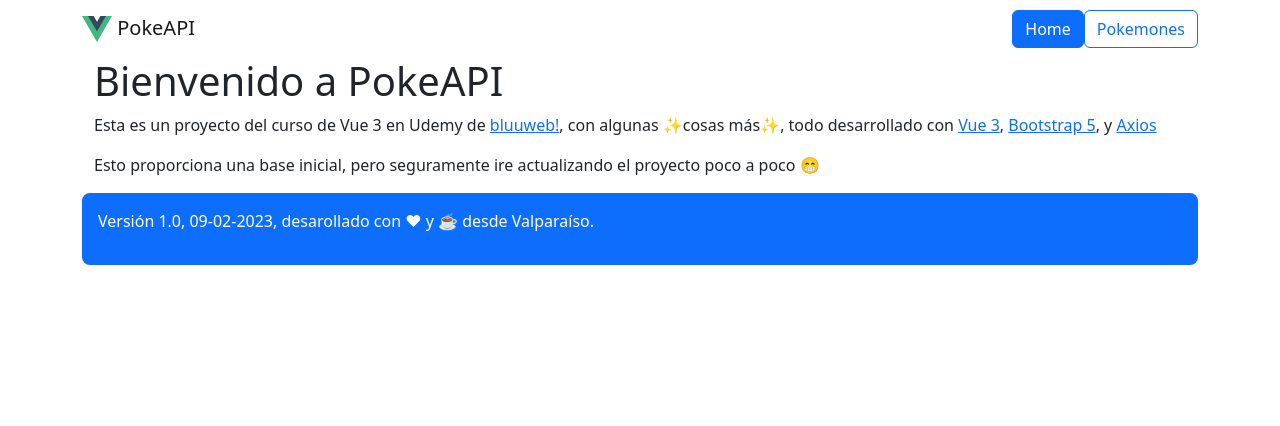
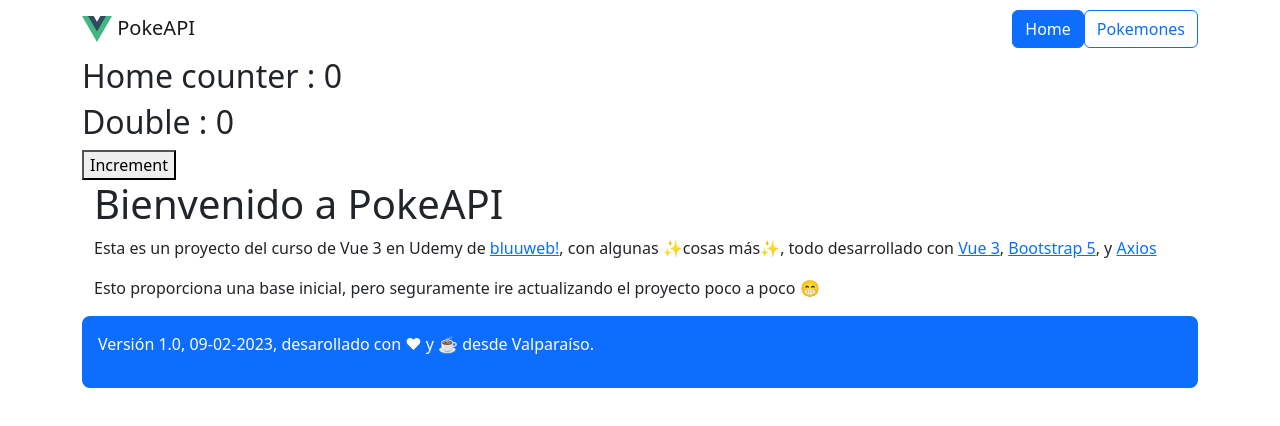
Before and after one commit to eduardoescarez/router-1, a Vue app: page / in a window 1280 px wide. Shown: the top 426 px of the page. Built offline with nearby package versions, Linux system fonts and the light colour scheme.

Commit message:
Sección 93 - configurar store (options API)

```diff
--- a/src/store/counter.js
+++ b/src/store/counter.js
@@ -1,5 +1,15 @@
 import { defineStore } from 'pinia'
 
 export const useCounterStore= defineStore('counter', {
-
+    state: () => ({
+        count: 0
+    }),
+    actions: {
+        increment(){
+            this.count ++;
+        }
+    },
+    getters: {
+        double: (state) => state.count * 2
+    }
 })
--- a/src/views/HomeView.vue
+++ b/src/views/HomeView.vue
@@ -1,9 +1,16 @@
 <script setup>
 import TheWelcome from '../components/TheWelcome.vue'
+import { useCounterStore } from "../store/counter.js"
+
+const useCounter = useCounterStore()
 </script>
 
 <template>
-  <main>
+    <div>
+        <h2>Home counter : {{ useCounter.count }}</h2>
+        <h2>Double : {{ useCounter.double }}</h2>
+        <button @click="useCounter.increment">Increment</button>
+    </div>
     <TheWelcome />
-  </main>
+
 </template>
```
